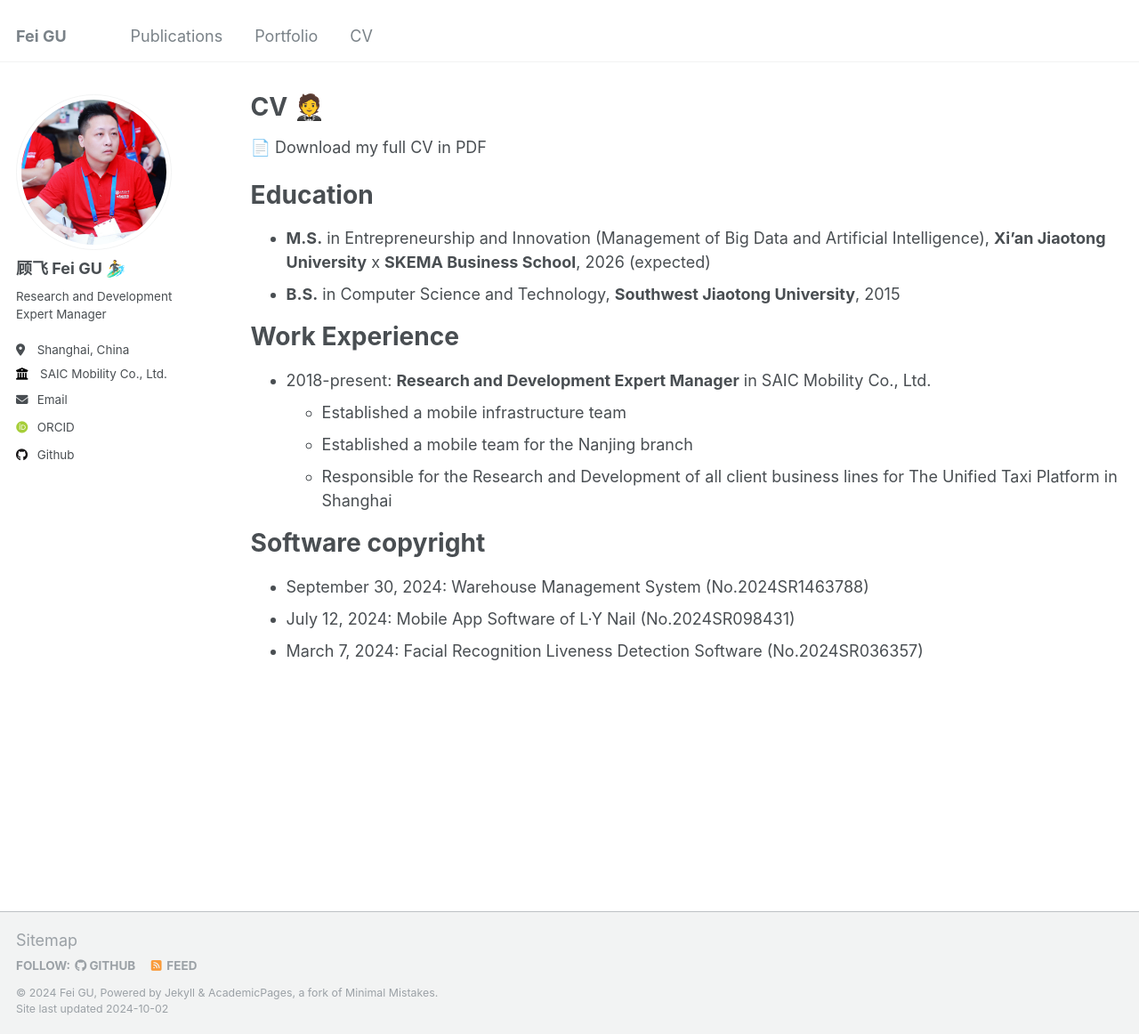
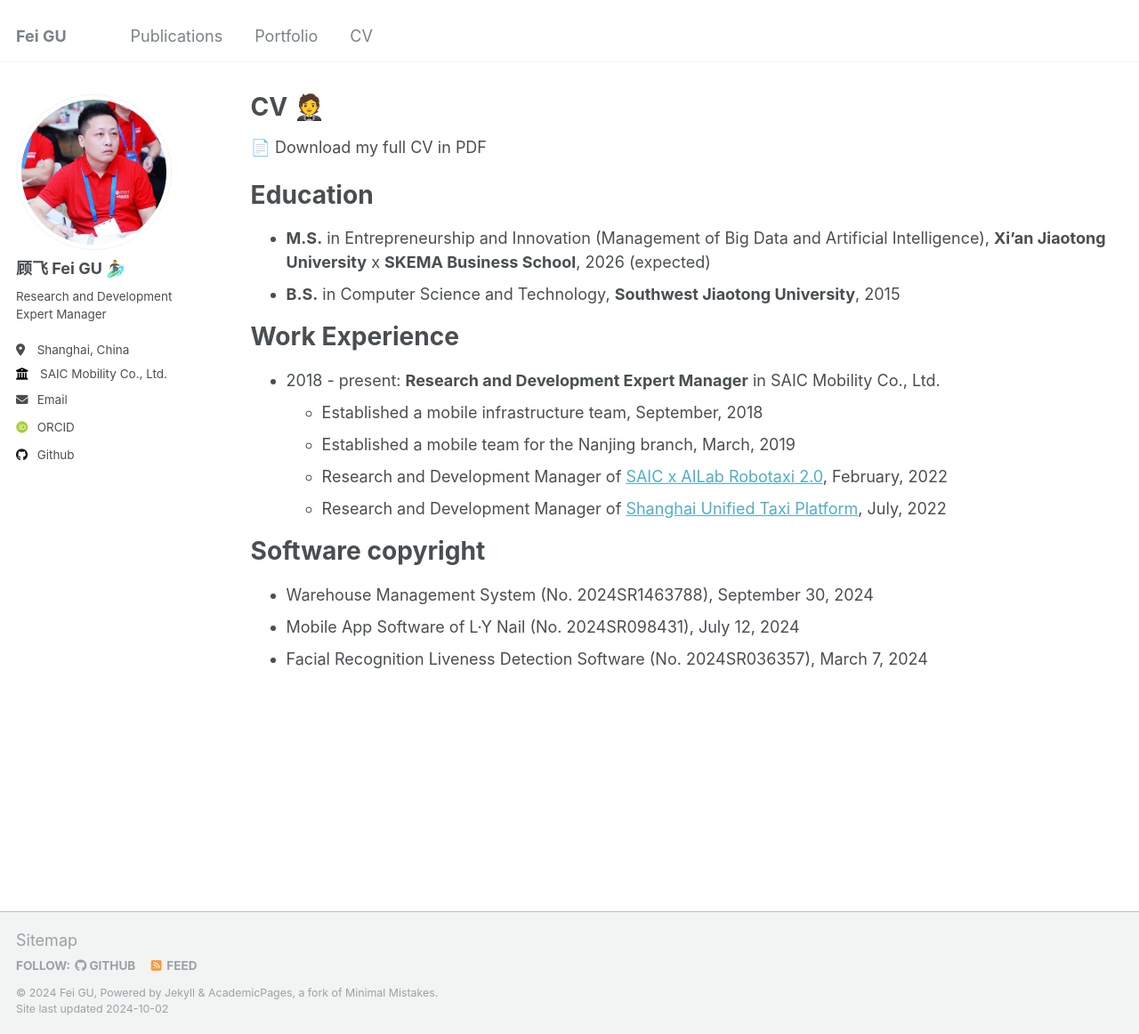
Before and after one commit to rongmax-gufei/rongmax-gufei.github.io, a Jekyll site: the page built from _pages/cv.md, in a window 1280 px wide and 1162 px high. Shown: the whole window at 89% size. Built offline with Jekyll 4.4.1, drawn with Linux system fonts in a browser that asks for light colours; some web fonts are replaced.

Commit message:
Update cv.md

```diff
--- a/_pages/cv.md
+++ b/_pages/cv.md
@@ -18,13 +18,14 @@ Education
 
 Work Experience
 ======
-* 2018-present: **Research and Development Expert Manager** in SAIC Mobility Co., Ltd.
-  * Established a mobile infrastructure team
-  * Established a mobile team for the Nanjing branch
-  * Responsible for the Research and Development of all client business lines for The Unified Taxi Platform in Shanghai
+* 2018 - present: **Research and Development Expert Manager** in SAIC Mobility Co., Ltd.
+  * Established a mobile infrastructure team, September, 2018
+  * Established a mobile team for the Nanjing branch, March, 2019
+  * Research and Development Manager of [SAIC x AILab Robotaxi 2.0](https://www.saicmobility.com/robotaxi.html), February, 2022
+  * Research and Development Manager of [Shanghai Unified Taxi Platform](https://www.shcab.cn/index.html), July, 2022
 
 Software copyright
 ======
-*  September 30, 2024: Warehouse Management System (No.2024SR1463788)
-*  July 12, 2024: Mobile App Software of L·Y Nail (No.2024SR098431)
-*  March 7, 2024: Facial Recognition Liveness Detection Software (No.2024SR036357)
+*  Warehouse Management System (No. 2024SR1463788), September 30, 2024
+*  Mobile App Software of L·Y Nail (No. 2024SR098431), July 12, 2024
+*  Facial Recognition Liveness Detection Software (No. 2024SR036357), March 7, 2024
```
